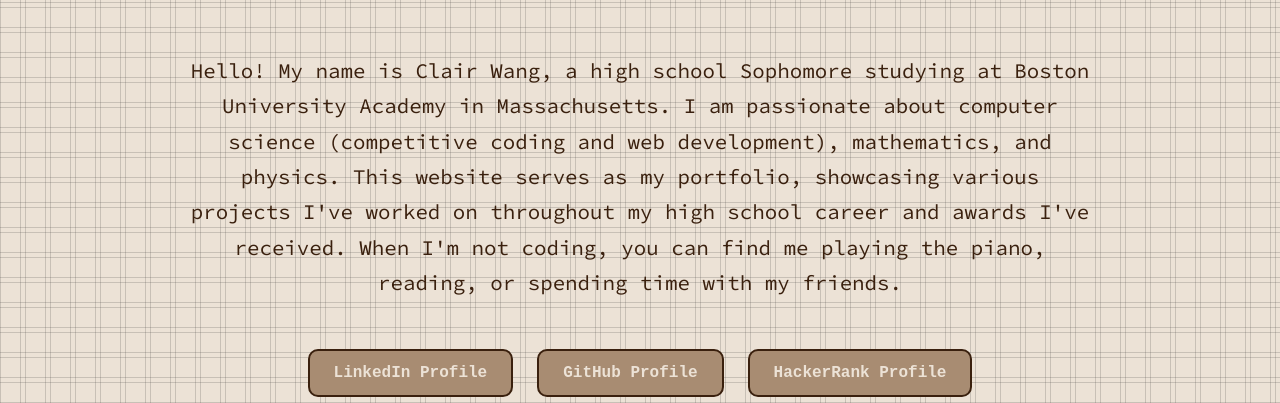
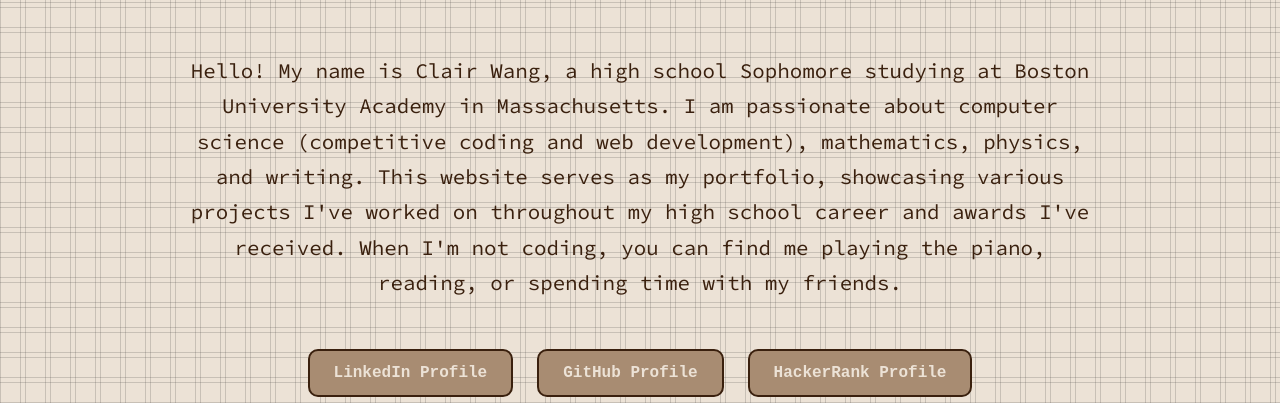
Before and after one commit to applepieeeeee/personal-website, a plain HTML site: page aboutme.html in a window 1280 px wide. Shown: the part 397-800 px from the top of the page. Drawn offline with Linux system fonts and the light colour scheme; a web font is replaced by a local one.

Commit message:
added poetry t o about me

```diff
--- a/aboutme.html
+++ b/aboutme.html
@@ -260,7 +260,7 @@
         <h1>About Me</h1>
         <p>
             Hello! My name is Clair Wang, a high school Sophomore studying at Boston University Academy in Massachusetts.
-            I am passionate about computer science (competitive coding and web development), mathematics, and physics.
+            I am passionate about computer science (competitive coding and web development), mathematics, physics, and writing.
             This website serves as my portfolio, showcasing various projects I've
             worked on throughout my high school career and awards I've received. When I'm not coding,
             you can find me playing the piano, reading, or spending time with my friends.
@@ -274,5 +274,4 @@
     </section>
 
 </body>
-
 </html>
```
